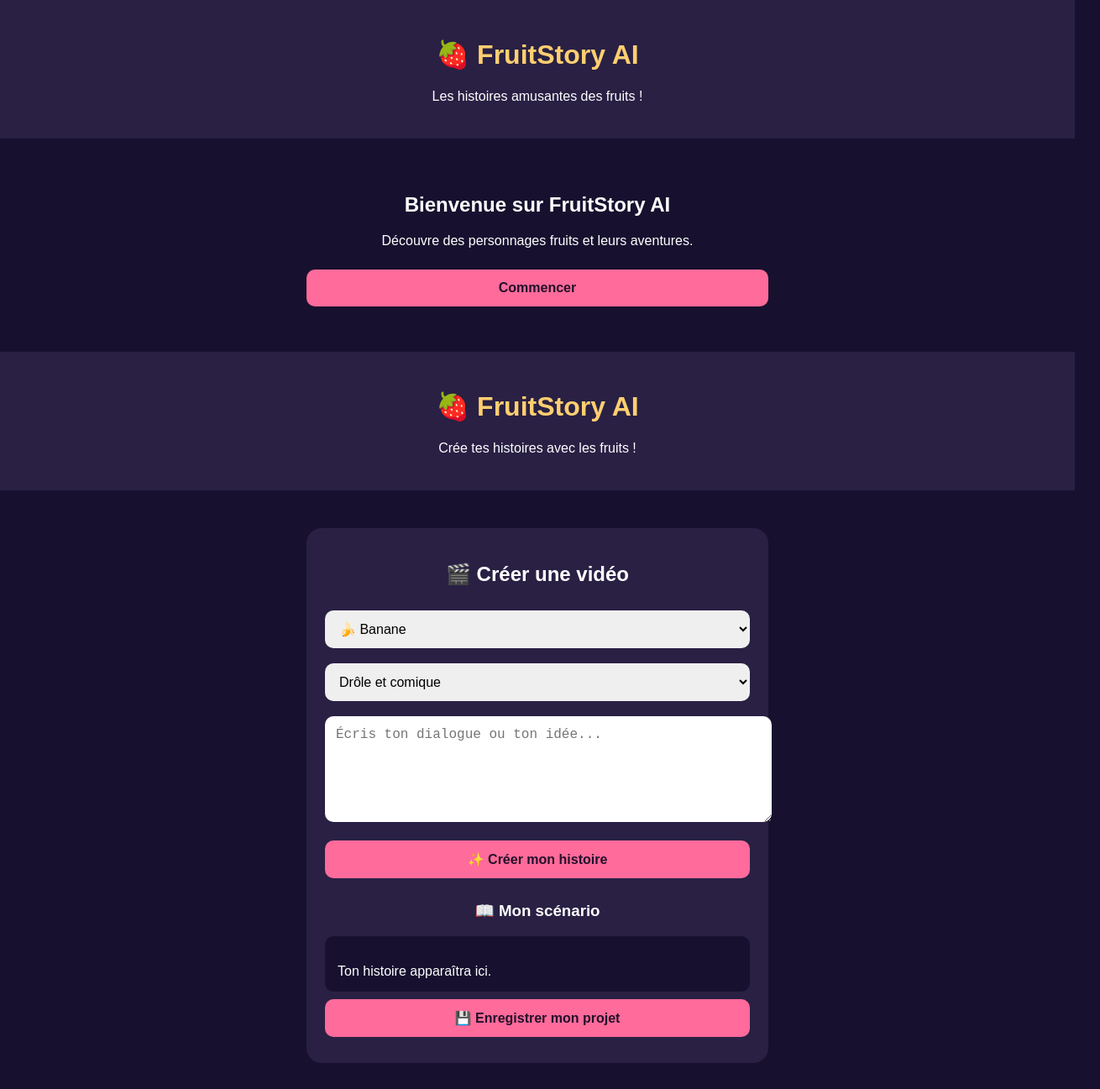
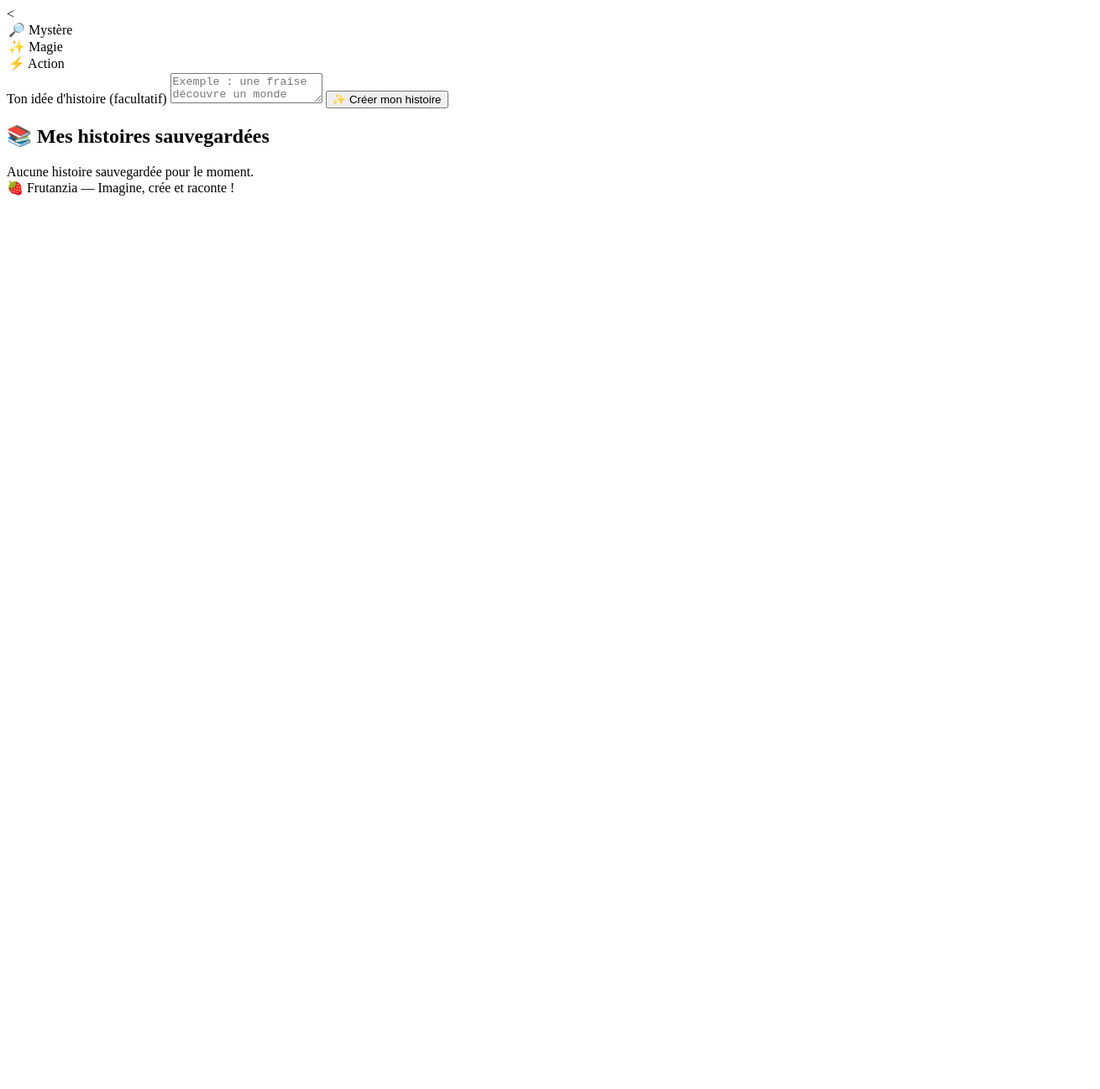
Before and after one commit to hdopgang-spec/FruitStory-Ai, a plain HTML site: page index.html in a window 1280 px wide. Shown: the top 1297 px of the page at 84% size, 1310 px wide, since content can reach past the window. After the commit the page ends 800 px from the top, so only its background shows below. Drawn offline with Linux system fonts and the light colour scheme.

Commit message:
Update index.html

```diff
--- a/index.html
+++ b/index.html
@@ -1,237 +1,141 @@
 
-<!DOCTYPE html>
-<html lang="fr">
-<head>
-  <meta charset="UTF-8">
-  <meta name="viewport" content="width=device-width, initial-scale=1.0">
-  <title>FruitStory AI</title>
-  <style>
-    body {
-      margin: 0;
-      font-family: Arial, sans-serif;
-      background: #fff4e8;
-      text-align: center;
-      color: #333;
-    }
-    header {
-      background: #ff7043;
-      color: white;
-      padding: 25px;
-    }
-    main {
-      padding: 25px;
-    }
-    button {
-      background: #ff7043;
-      color: white;
-      border: 0;
-      padding: 14px 22px;
-      border-radius: 12px;
-      font-size: 17px;
-    }
-  </style>
-</head>
-<body>
-  <header>
-    <h1>🍓 FruitStory AI</h1>
-    <p>Les histoires amusantes des fruits !</p>
-  </header>
-  <main>
-    <h2>Bienvenue sur FruitStory AI</h2>
-    <p>Découvre des personnages fruits et leurs aventures.</p>
-    <button onclick="alert('Bienvenue dans FruitStory AI !')">
-      Commencer
-    </button>
-  </main>
-</body>
-</html>
+<
 
-<!DOCTYPE html>
-<html lang="fr">
-<head>
-<meta charset="UTF-8">
-<meta name="viewport" content="width=device-width, initial-scale=1">
-<title>FruitStory AI</title>
-<style>
-body {
-  margin: 0;
-  font-family: Arial, sans-serif;
-  background: #17112f;
-  color: white;
-  text-align: center;
-}
-header {
-  padding: 25px;
-  background: #292044;
-}
-h1 { color: #ffcf70; }
-main {
-  max-width: 550px;
-  margin: 25px auto;
-  padding: 20px;
-}
-.card {
-  background: #292044;
-  padding: 22px;
-  border-radius: 18px;
-}
-select, textarea, button {
-  width: 100%;
-  padding: 13px;
-  margin: 9px 0;
-  border-radius: 10px;
-  border: none;
-  font-size: 16px;
-}
-textarea { min-height: 100px; }
-button {
-  background: #ff6b9b;
-  color: #24102a;
-  font-weight: bold;
-}
-#result {
-  background: #17112f;
-  padding: 15px;
-  border-radius: 10px;
-  white-space: pre-wrap;
-  text-align: left;
-}
-</style>
-</head>
-<body>
-
-<header>
-<h1>🍓 FruitStory AI</h1>
-<p>Crée tes histoires avec les fruits !</p>
-</header>
-
-<main>
-<div class="card">
-<h2>🎬 Créer une vidéo</h2>
-
-<select id="fruit">
-<option>🍌 Banane</option>
-<option>🍓 Fraise</option>
-<option>🍎 Pomme</option>
-<option>🍉 Pastèque</option>
-<option>🍍 Ananas</option>
+  <option value="mystère">🔎 Mystère</option>
+  <option value="magie">✨ Magie</option>
+  <option value="action">⚡ Action</option>
 </select>
 
-<select id="style">
-<option>Drôle et comique</option>
-<option>Aventure</option>
-<option>Mystère</option>
-</select>
+<label for="idea">Ton idée d'histoire (facultatif)</label>
+<textarea id="idea" placeholder="Exemple : une fraise découvre un monde secret..."></textarea>
 
-<textarea id="idea"
-placeholder="Écris ton dialogue ou ton idée..."></textarea>
+<button onclick="createStory()">✨ Créer mon histoire</button>
 
-<button onclick="createStory()">
-✨ Créer mon histoire
-</button>
-
-<h3>📖 Mon scénario</h3>
-<div id="result">
-Ton histoire apparaîtra ici.
+<div id="result"></div>
 </div>
 
-<button onclick="saveStory()">
-💾 Enregistrer mon projet
-</button>
+<div class="card">
+<h2>📚 Mes histoires sauvegardées</h2>
+<div id="savedStories"></div>
+</div>
+
+<footer>🍓 Frutanzia — Imagine, crée et raconte !</footer>
 
 </div>
-</main>
 
 <script>
-let story = "";
-
 function createStory() {
   const fruit = document.getElementById("fruit").value;
   const style = document.getElementById("style").value;
-  const idea = document.getElementById("idea").value;
+  const idea = document.getElementById("idea").value.trim();
 
-  if (!idea.trim()) {
-    alert("Écris d'abord ton idée !");
+  const openings = {
+    comique: "Un jour, tout le monde se mit à rire dans le royaume des fruits.",
+    aventure: "Un matin, une grande aventure commença dans la forêt magique.",
+    "amitié": "Dans un petit village, une belle amitié allait naître.",
+    mystère: "Un étrange secret venait d'être découvert.",
+    magie: "Une mystérieuse lumière magique apparut dans le ciel.",
+    action: "Une mission importante venait de commencer."
+  };
+
+  const story = `${fruit} était un personnage très courageux.
+
+${openings[style]}
+
+${idea || "Il décida de partir à la découverte d'un monde merveilleux."}
+
+Sur son chemin, il rencontra de nouveaux amis et surmonta plusieurs défis.
+
+À la fin, il découvrit que le courage et l'amitié pouvaient tout changer.
+
+🌟 FIN 🌟`;
+
+  document.getElementById("result").innerHTML = `
+    <div class="story">
+      <h3>🎬 Ton histoire</h3>
+      <p>${escapeHTML(story)}</p>
+      <button onclick="saveStory()">💾 Sauvegarder</button>
+    </div>
+  `;
+
+  window.currentStory = story;
+}
+
+function escapeHTML(text) {
+  return text.replace(/[&<>"']/g, char => ({
+    "&": "&amp;",
+    "<": "&lt;",
+    ">": "&gt;",
+    '"': "&quot;",
+    "'": "&#039;"
+  })[char]);
+}
+
+function saveStory() {
+  if (!window.currentStory) return;
+
+  const stories = JSON.parse(
+    localStorage.getItem("frutanziaStories") || "[]"
+  );
+
+  stories.unshift(window.currentStory);
+
+  localStorage.setItem(
+    "frutanziaStories",
+    JSON.stringify(stories)
+  );
+
+  showStories();
+  alert("Histoire sauvegardée !");
+}
+
+function showStories() {
+  const stories = JSON.parse(
+    localStorage.getItem("frutanziaStories") || "[]"
+  );
+
+  const area = document.getElementById("savedStories");
+
+  if (stories.length === 0) {
+    area.textContent = "Aucune histoire sauvegardée pour le moment.";
     return;
   }
 
-  story =
-    "FRUITSTORY AI 🍓\n\n" +
-    "Personnage : " + fruit + "\n" +
-    "Style : " + style + "\n\n" +
-    "SCÈNE 1\n" + idea +
-    "\n\nSCÈNE 2\n" +
-    fruit + " : Que va-t-il se passer maintenant ?\n\n" +
-    "FIN : À suivre !";
+  area.innerHTML = "";
 
-  document.getElementById("result").textContent = story;
+  stories.forEach((story, index) => {
+    const item = document.createElement("div");
+    item.className = "saved-story";
+
+    const paragraph = document.createElement("p");
+    paragraph.textContent = story;
+
+    const button = document.createElement("button");
+    button.textContent = "🗑️ Supprimer";
+    button.onclick = () => deleteStory(index);
+
+    item.append(paragraph, button);
+    area.appendChild(item);
+  });
 }
 
-function saveStory() {
-  if (!story) {
-    alert("Crée d'abord une histoire !");
-    return;
-  }
-
-  let projects = JSON.parse(
-    localStorage.getItem("fruitProjects") || "[]"
+function deleteStory(index) {
+  const stories = JSON.parse(
+    localStorage.getItem("frutanziaStories") || "[]"
   );
 
-  projects.push(story);
+  stories.splice(index, 1);
 
   localStorage.setItem(
-    "fruitProjects",
-    JSON.stringify(projects)
+    "frutanziaStories",
+    JSON.stringify(stories)
   );
 
-  alert("Projet enregistré !");
+  showStories();
 }
+
+showStories();
 </script>
 
-</body><script>
-function creerHistoire() {
-  let fruit = document.getElementById("fruit").value;
-
-  document.getElementById("histoire").innerHTML =
-    "<h2>📖 Une aventure avec " + fruit + "</h2>" +
-    "<p>Un beau matin, " + fruit +
-    " décida de partir à la découverte d'un monde magique. " +
-    "Une grande aventure commençait ! 🍓✨</p>";
-}
-</script><div id="histoire" style="margin:20px; padding:15px; background:#fff3d6; border-radius:12px;">
-  <h2>📖 Ton histoire apparaîtra ici !</h2>
-  <p>Choisis un fruit et crée ton aventure.</p>
-</div><h2>📖 Crée ton histoire !</h2>
-
-<button onclick="
-let fruit = document.getElementById('fruit').value;
-alert('Une nouvelle histoire avec ' + fruit + ' arrive bientôt !');
-">
-Créer mon histoire ✨
-</button><h2>Choisis ton fruit préféré !</h2>
-
-<select id="fruit">
-  <option>🍌 Banane</option>
-  <option>🍓 Fraise</option>
-  <option>🍉 Pastèque</option>
-  <option>🍍 Ananas</option>
-  <option>🍎 Pomme</option>
-</select>
-
-<button onclick="alert('Ton fruit est choisi !')">
-  Choisir mon fruit<button onclick="creerHistoire()">
-</button><div<div style="text-align:center; padding:30px; font-family:Arial;">
-  <h1>🍓 Bienvenue sur FruitStory AI !</h1>
-  <p>Découvre des histoires amusantes avec tes fruits préférés.</p>
-  <p>Crée des images, invente des aventures et amuse-toi !</p>
-  <button onclick="alert('Bienvenue dans FruitStory AI !')">
-    COMMENCER 🚀
-  </button>
-</div> style="text-align:center; padding:30px; font-family:Arial;">
-  <h1>🍓 FruitStory AI</h1>
-  <p>Bienvenue dans le monde des histoires de fruits !</p>
-  <button onclick="alert('Bienvenue sur FruitStory !')">
-    Commencer
-  </button>
-</div>
+</body>
 </html>
```
